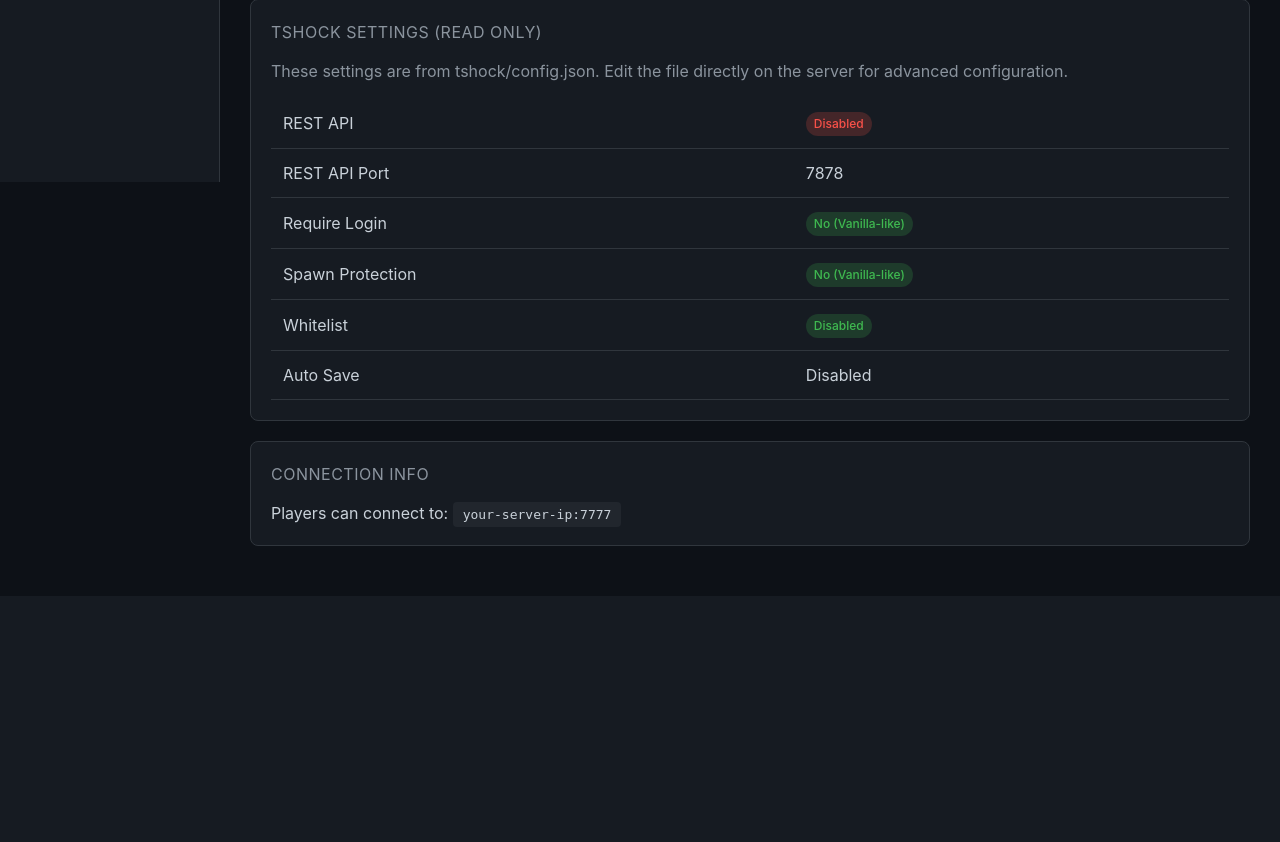
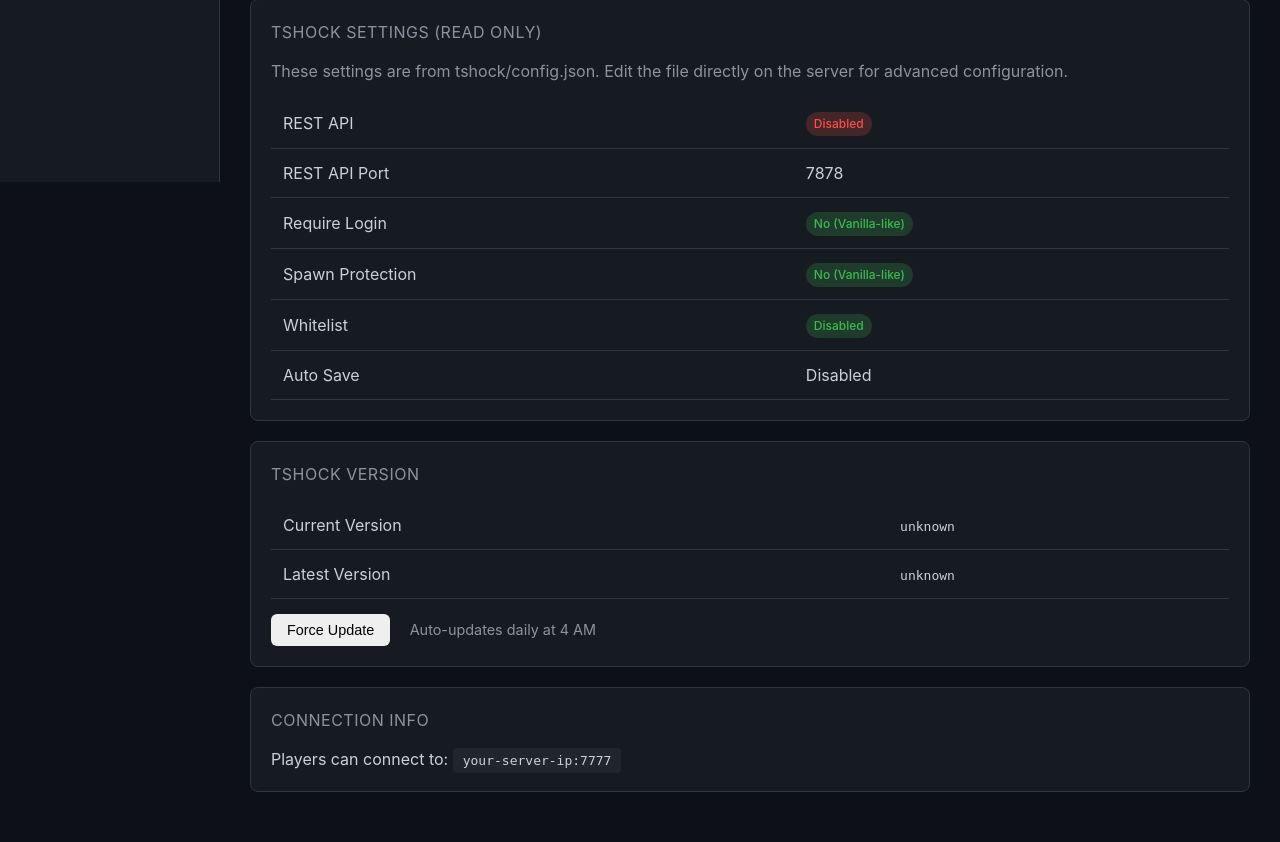
Before and after one commit to Melnikov37/Terraria-Server, a Flask app: page /config in a window 1280 px wide. Shown: the part 618-1460 px from the top of the page. Before the commit the page ends 1164 px from the top, so only its background shows below. Run offline with Flask 3, Linux system fonts and the light colour scheme; the visitor is signed in with stand-in values (Sample User, id 1); data that the repository does not hold is empty.

Commit message:
feat: Add auto-update functionality
- Add update.sh script for checking and updating TShock
- Add daily cron job for auto-updates (4 AM)
- Add version info and update button to web admin
- Save version on install for tracking
- Backup plugins before update

Co-Authored-By: Claude Opus 4.5 <noreply@anthropic.com>

```diff
--- a/admin/app.py
+++ b/admin/app.py
@@ -286,7 +286,8 @@ def config():
             except:
                 pass
 
-    return render_template('config.html', server_config=server_config, tshock_config=tshock_config)
+    version_info = get_version_info()
+    return render_template('config.html', server_config=server_config, tshock_config=tshock_config, version=version_info)
 
 
 @app.route('/config/save', methods=['POST'])
@@ -341,6 +342,54 @@ def server_control(action):
     return redirect(url_for('dashboard'))
 
 
+# ============== Update ==============
+
+def get_version_info():
+    """Get current and latest TShock versions"""
+    current = "unknown"
+    version_file = os.path.join(TERRARIA_DIR, '.tshock_version')
+    if os.path.exists(version_file):
+        with open(version_file) as f:
+            current = f.read().strip()
+
+    latest = "unknown"
+    try:
+        resp = requests.get('https://api.github.com/repos/Pryaxis/TShock/releases/latest', timeout=5)
+        if resp.ok:
+            latest = resp.json().get('tag_name', 'unknown')
+    except:
+        pass
+
+    return {'current': current, 'latest': latest, 'update_available': current != latest and latest != 'unknown'}
+
+
+@app.route('/update', methods=['POST'])
+@login_required
+def update_server():
+    """Run update script"""
+    update_script = os.path.join(TERRARIA_DIR, 'update.sh')
+    if not os.path.exists(update_script):
+        flash('Update script not found', 'error')
+        return redirect(url_for('config'))
+
+    try:
+        result = subprocess.run(
+            ['/bin/bash', update_script],
+            capture_output=True, text=True, timeout=300,
+            cwd=TERRARIA_DIR
+        )
+        if result.returncode == 0:
+            flash('Update completed successfully!', 'success')
+        else:
+            flash(f'Update failed: {result.stderr or result.stdout}', 'error')
+    except subprocess.TimeoutExpired:
+        flash('Update timed out', 'error')
+    except Exception as e:
+        flash(f'Update error: {e}', 'error')
+
+    return redirect(url_for('config'))
+
+
 # ============== API Endpoints ==============
 
 @app.route('/api/status')
@@ -355,6 +404,12 @@ def api_players():
     return jsonify(get_players())
 
 
+@app.route('/api/version')
+@login_required
+def api_version():
+    return jsonify(get_version_info())
+
+
 # ============== Main ==============
 
 if __name__ == '__main__':
--- a/admin/templates/config.html
+++ b/admin/templates/config.html
@@ -117,6 +117,35 @@
 </div>
 
 <div class="card">
+    <div class="card-title">TShock Version</div>
+    <table class="table">
+        <tr>
+            <td>Current Version</td>
+            <td><code>{{ version.current }}</code></td>
+        </tr>
+        <tr>
+            <td>Latest Version</td>
+            <td>
+                <code>{{ version.latest }}</code>
+                {% if version.update_available %}
+                    <span class="badge badge-warning" style="margin-left: 10px;">Update Available</span>
+                {% endif %}
+            </td>
+        </tr>
+    </table>
+    <div style="margin-top: 15px;">
+        <form method="POST" action="{{ url_for('update_server') }}" class="inline-form" onsubmit="return confirm('This will update TShock and restart the server. Continue?');">
+            <button type="submit" class="btn {{ 'btn-warning' if version.update_available else 'btn-secondary' }}">
+                {{ 'Update Now' if version.update_available else 'Force Update' }}
+            </button>
+        </form>
+        <span style="color: var(--text-muted); margin-left: 15px; font-size: 0.9rem;">
+            Auto-updates daily at 4 AM
+        </span>
+    </div>
+</div>
+
+<div class="card">
     <div class="card-title">Connection Info</div>
     <p>Players can connect to: <code style="background: var(--bg-input); padding: 5px 10px; border-radius: 4px;">
         your-server-ip:{{ server_config.get('port', '7777') }}
```
Also changed, not shown: 2 other files.
